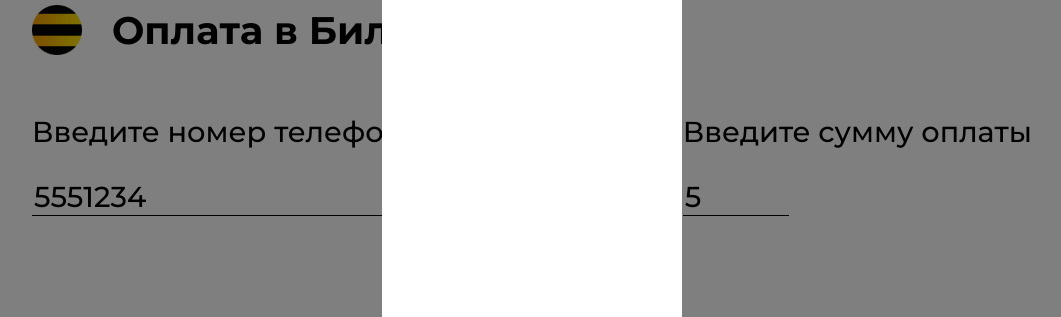
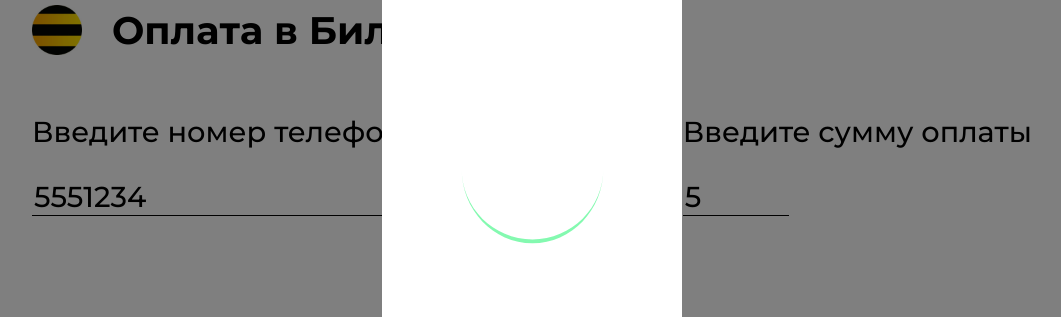
Before and after one commit to Smarrti/test-brave-developers, a React (Create React App) app: page /pay/beeline in a window 1280 px wide. Both pictures are taken after typing "5551234", "5" into the empty fields and a click on the input "Оплатить". Shown: the part 232-549 px from the top of the page, without its empty margins (108-1169 px from the left). Built offline with nearby package versions, Linux system fonts and the light colour scheme.

Commit message:
init: added spinner

```diff
--- a/src/components/Modal/index.js
+++ b/src/components/Modal/index.js
@@ -1,11 +1,14 @@
 import React from 'react';
+import Spinner from '../Spinner';
 import * as Styles from './styles';
 
-const Modal = () => {
+const Modal = ({ isModalLoading }) => {
   return (
     <Styles.Background>
       <Styles.Modal>
-
+        {
+          isModalLoading ? <Spinner /> : <></>
+        }
       </Styles.Modal>
     </Styles.Background>
   )
--- a/src/components/Modal/styles.js
+++ b/src/components/Modal/styles.js
@@ -13,6 +13,9 @@
 `;
 
 const Modal = styled.div`
+  display: flex;
+  justify-content: center;
+  align-items: center;
   width: 300px;
   height: 500px;
   background: white;
--- /dev/null
+++ b/src/components/Spinner/index.js
@@ -0,0 +1,8 @@
+import React from 'react';
+import spinner from '../../assets/spinner.gif';
+
+const Spinner = () => (
+  <img src={spinner} alt="Загрузка" />
+)
+
+export default Spinner;
--- a/src/pages/Pay/index.js
+++ b/src/pages/Pay/index.js
@@ -8,6 +8,7 @@
   const { operator } = useParams();
   const [ operatorInfo ] = findOperator(operator);
   const [ isOpenModal, setIsOpenModal ] = useState(false);
+  const [ isModalLoading, setIsModalLoading ] = useState(false);
   return (
     <>
       <Styles.BackButton>
@@ -38,12 +39,13 @@
             onClick={(e) => {
               e.preventDefault();
               setIsOpenModal(true);
+              setIsModalLoading(true);
             }}
           />
         </Styles.Inputs>
       </form>
       {
-        isOpenModal ? <Modal /> : <></>
+        isOpenModal ? <Modal isModalLoading={isModalLoading} /> : <></>
       }
     </>
   );
```
Also changed, not shown: src/assets/spinner.gif (added).
